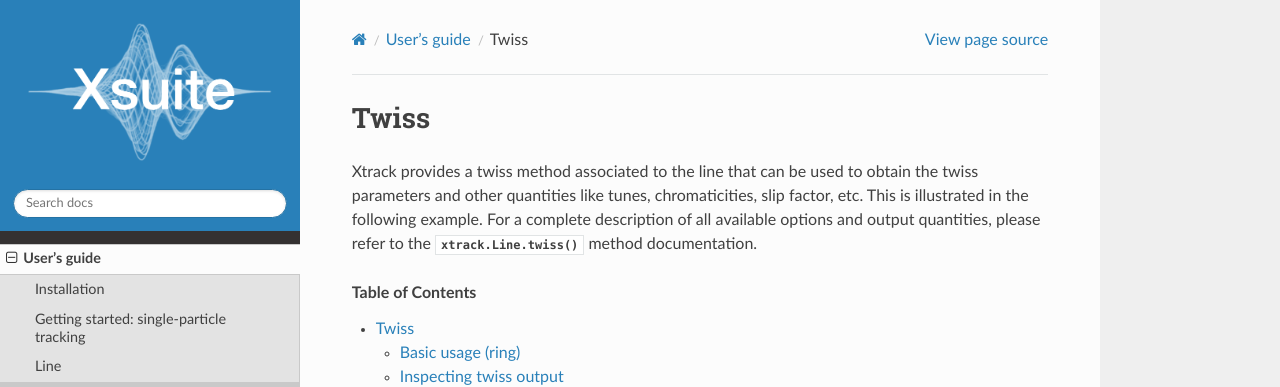
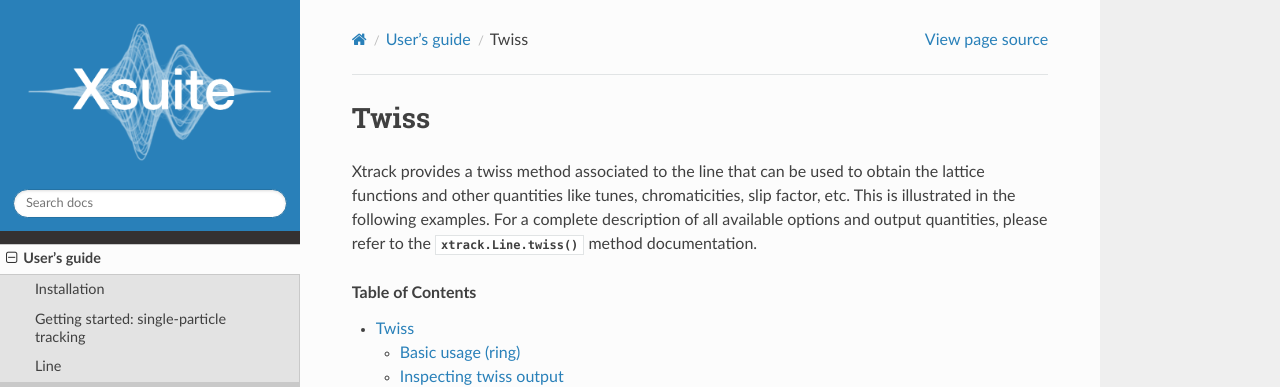
Before and after one commit to xsuite/xsuite, a Sphinx documentation site: the page built from docs/twiss.rst, in a window 1280 px wide and 1400 px high. Shown: the top 387 px of the window. Built offline with Sphinx 7.4.7 and the Read the Docs theme 2.0.0, drawn with Linux system fonts in a browser that asks for light colours; pages that are not in the unit, such as notebooks, are missing from menus; some of the changed text lies outside the part shown.

Commit message:
Update twiss doc

```diff
--- a/docs/twiss.rst
+++ b/docs/twiss.rst
@@ -3,8 +3,8 @@ Twiss
 =====
 
 Xtrack provides a twiss method associated to the line that can be used to
-obtain the twiss parameters and other quantities like tunes, chromaticities,
-slip factor, etc. This is illustrated in the following example. For a complete
+obtain the lattice functions and other quantities like tunes, chromaticities,
+slip factor, etc. This is illustrated in the following examples. For a complete
 description of all available options and output quantities, please refer to the
 :meth:`xtrack.Line.twiss` method documentation.
 
@@ -21,7 +21,7 @@ Basic usage (ring)
     :width: 80%
     :align: center
 
-    Twiss functions and accelerator parameters as obtained by Xtrack twiss.
+    Lattice functions and accelerator parameters as obtained by Xtrack twiss.
 
 Inspecting twiss output
 =======================
```
Also changed, not shown: other parts of docs/twiss.rst (+1 -1 lines), 1 other file.
